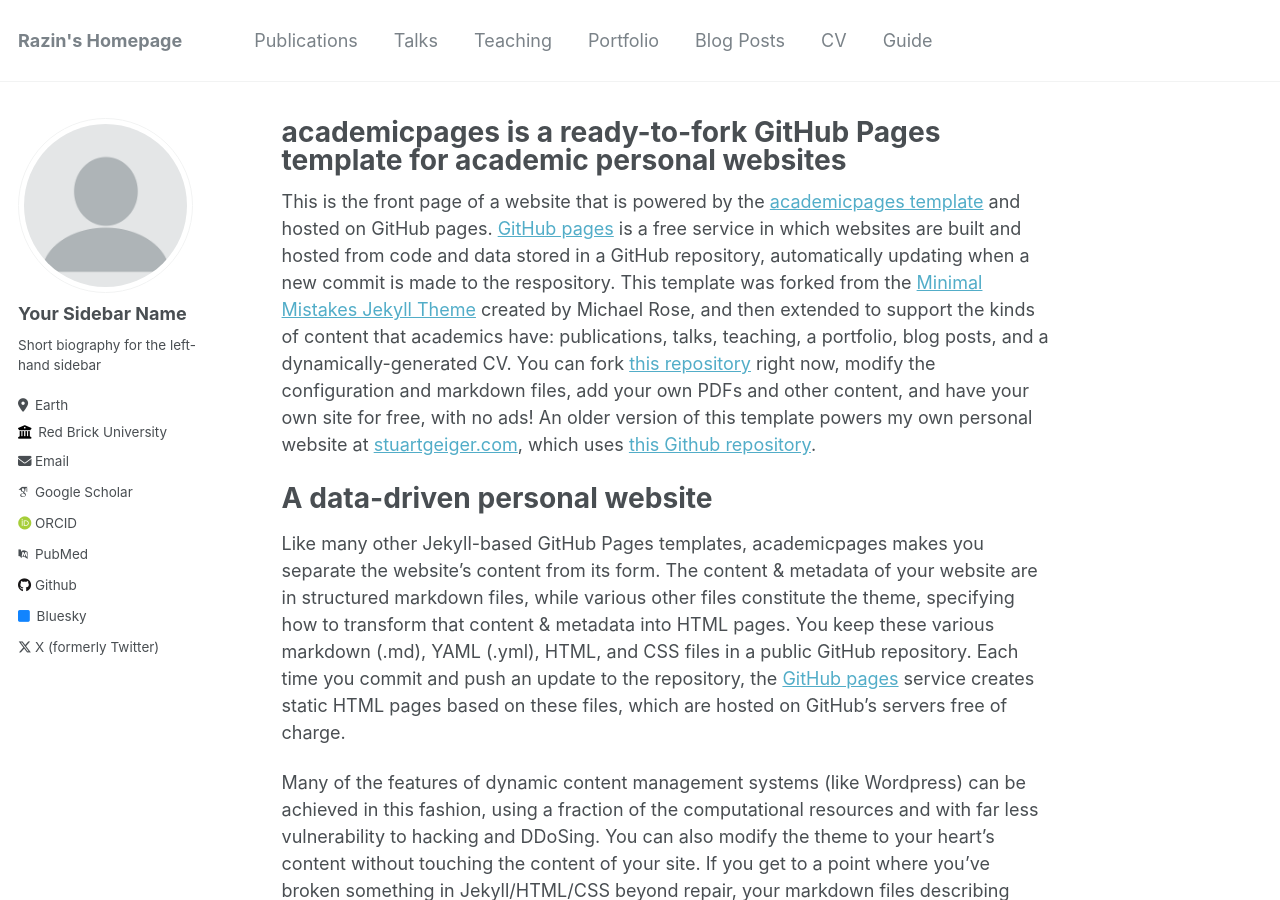
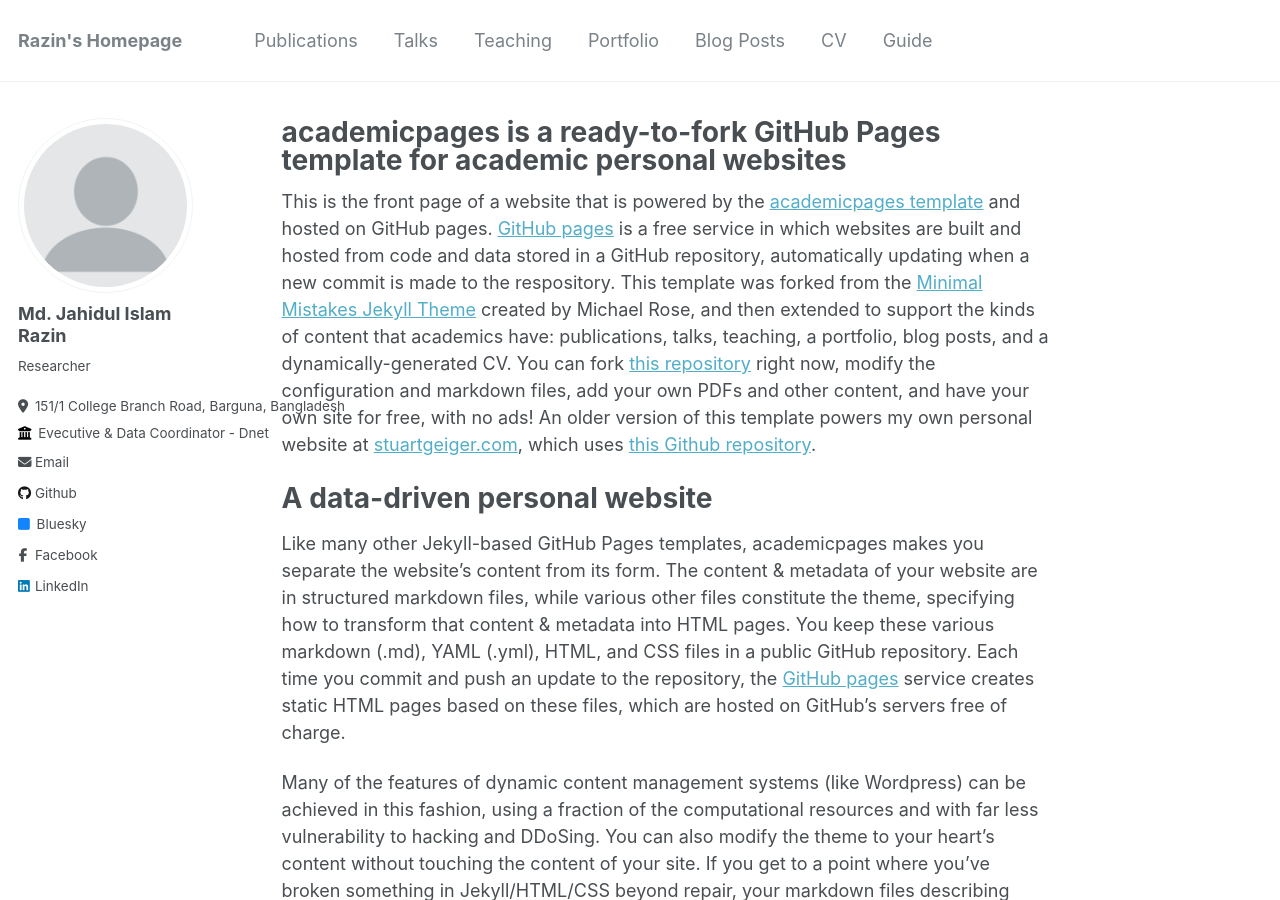
Before and after one commit to Razinn/razins-portfolio, a Jekyll site: the page built from _pages/about.md, in a window 1280 px wide and 900 px high. Built offline with Jekyll 4.4.1, drawn with Linux system fonts in a browser that asks for light colours; some web fonts are replaced.

Commit message:
Update _config.yml

```diff
--- a/_config.yml
+++ b/_config.yml
@@ -22,55 +22,55 @@ repository               : "https://github.com/Razinn/razins-portfolio"
 author:
   # Biographic information
   avatar           : "profile.png"
-  name             : "Your Sidebar Name"
+  name             : "Md. Jahidul Islam Razin"
   pronouns         : # example: "she/her"
-  bio              : "Short biography for the left-hand sidebar"
-  location         : "Earth"
-  employer         : "Red Brick University"
+  bio              : "Researcher"
+  location         : "151/1 College Branch Road, Barguna, Bangladesh"
+  employer         : "Evecutive & Data Coordinator - Dnet"
   uri              : # URL
-  email            : "none@example.org"
+  email            : "razin.cse@gmail.com"
 
   # Academic websites
-  arxiv            : # URL - Update with the correct link to your profile
-  googlescholar    : "https://scholar.google.com/citations?user=PS_CX0AAAAAJ"
-  impactstory      : # URL
-  orcid            : "http://orcid.org/yourorcidurl"
-  pubmed           : "https://www.ncbi.nlm.nih.gov/pubmed/?term=john+snow"
-  researchgate     : # URL
+  # arxiv            : # URL - Update with the correct link to your profile
+  # googlescholar    : "https://scholar.google.com/citations?user=PS_CX0AAAAAJ"
+  # impactstory      : # URL
+  # orcid            : "http://orcid.org/yourorcidurl"
+  # pubmed           : "https://www.ncbi.nlm.nih.gov/pubmed/?term=john+snow"
+  # researchgate     : # URL
 
   # Repositories and software development
-  bitbucket        : # Username - Update with your username on the site
-  codepen          : # Username
-  dribbble         : # Username
+  # bitbucket        : # Username - Update with your username on the site
+  # codepen          : # Username
+  # dribbble         : # Username
   github           : "academicpages"
-  kaggle           : # Username
-  stackoverflow    : # User number or user number and name (i.e., use "1" or "1/jeff-atwood")
+  # kaggle           : # Username
+  # stackoverflow    : # User number or user number and name (i.e., use "1" or "1/jeff-atwood")
 
   # Social media
   bluesky          : "bsky.app" # Replace this with you Bluesky username
-  facebook         : # Username
-  flickr           : # Username
-  foursquare       : # Username
-  goodreads        : # Username
-  google_plus      : # Username
-  keybase          : # Username
-  instagram        : # Username
-  lastfm           : # Username
-  linkedin         : # Username
-  mastodon         : # URL
-  medium           : # URL
-  pinterest        : # Username
-  soundcloud       : # Username
-  steam            : # Username
-  telegram         : # URL
-  tumblr           : # Username
-  twitter          : "UniofOxford"  # Replace this with your X / Twitter handle
-  vine             : # Username
-  weibo            : # Username
-  wikipedia        : # Username
-  xing             : # Username
-  youtube          : # Username
-  zhihu            : # URL
+  facebook         : "https://www.facebook.com/dex.razin"
+  # flickr           : # Username
+  # foursquare       : # Username
+  # goodreads        : # Username
+  # google_plus      : # Username
+  # keybase          : # Username
+  # instagram        : # Username
+  # lastfm           : # Username
+  linkedin         : "https://www.linkedin.com/in/me-razin/"
+  # mastodon         : # URL
+  # medium           : # URL
+  # pinterest        : # Username
+  # soundcloud       : # Username
+  # steam            : # Username
+  # telegram         : # URL
+  # tumblr           : # Username
+  # twitter          : "UniofOxford"  # Replace this with your X / Twitter handle
+  # vine             : # Username
+  # weibo            : # Username
+  # wikipedia        : # Username
+  # xing             : # Username
+  # youtube          : # Username
+  # zhihu            : # URL
 
 
 # Site Settings
```
